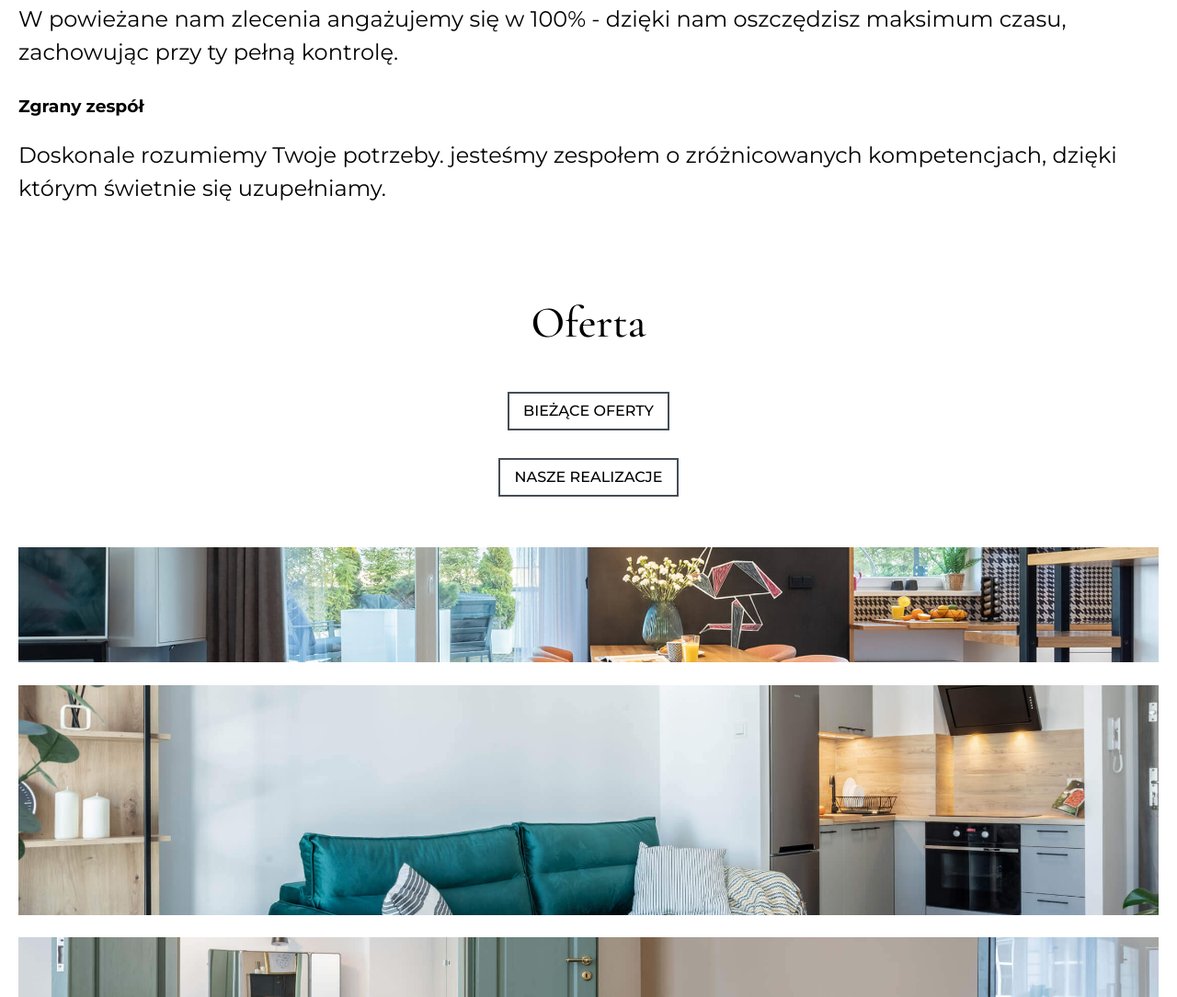
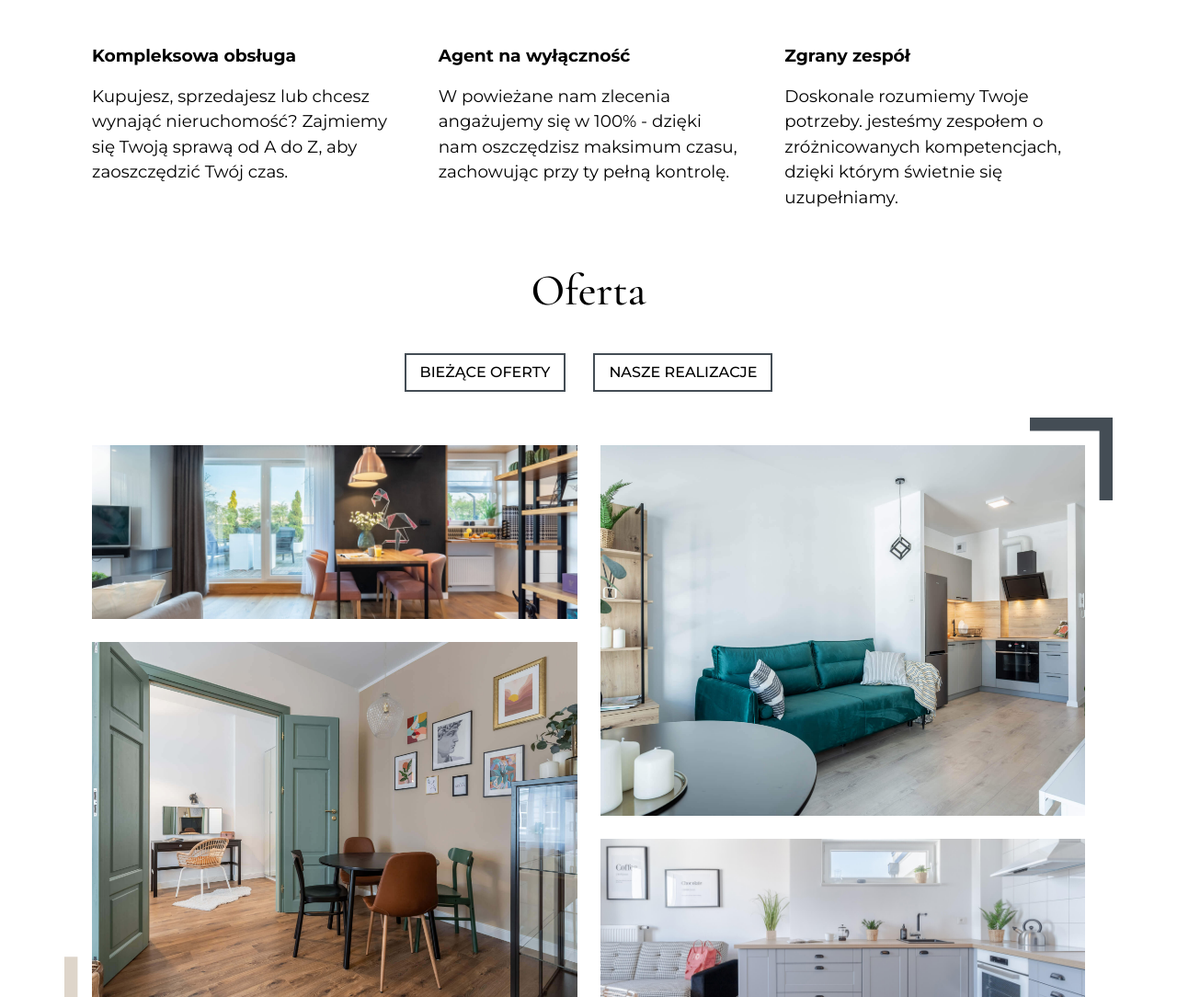
Before and after one commit to jacmilski/modern-studio, a Gatsby site: page / in a window 1280 px wide. Shown: the part 1716-2800 px from the top of the page at 92% size. Built offline with nearby package versions, Linux system fonts and the light colour scheme; Gatsby itself is replaced by a stand-in of ours.

Commit message:
Homepage desktop fimal

```diff
--- a/src/assets/styles/pages/HomePage.styles.jsx
+++ b/src/assets/styles/pages/HomePage.styles.jsx
@@ -3,6 +3,7 @@ import React from 'react';
 import { Link } from 'gatsby';
 import styled from 'styled-components';
 import ArrowIcon from '../arrow.svg';
+import HighLightedHeading from '../../../components/HighLightedHeading/HighLightedHeading';
 
 export const Hero = styled(({ image, ...props }) => <div {...props} />)`
   width: 100%;
@@ -22,6 +23,12 @@ export const HeroHeading = styled.h1`
   font-size: ${({ theme }) => theme.font.size.headingMobile};
   margin: 0;
   text-shadow: ${({ theme }) => theme.font.shadow};
+
+  ${({ theme }) => theme.mq.desktop} {
+    font-size: ${({ theme }) => theme.font.size.heading};
+    max-width: 500px;
+    text-align: center;
+  }
 `;
 
 export const HeroParagraph = styled.p`
@@ -31,20 +38,40 @@ export const HeroParagraph = styled.p`
 
 export const ContentWrapper = styled.div`
   padding: 0 20px;
+
+  ${({ theme }) => theme.mq.desktop} {
+    max-width: 1600px;
+    margin: 0 auto;
+    padding: 0 100px;
+  }
 `;
 
 const StyledSection = styled.section`
     margin: 100px 0;
+
+    ${({ theme }) => theme.mq.desktop} {
+      margin: 100px 0;
+    }
 `;
 
 export const WelcomeSection = styled(StyledSection)`
   padding: 0 20px;
+
+  ${({ theme }) => theme.mq.desktop} {
+    margin: 180px 0 100px;
+    padding: 20px 20px 0;
+    width: 100%;
+    position: relative;
+    display: flex;
+    justify-content: space-between;
+  }
 `;
 
 export const WelcomeSectionContent = styled.div`
   position: relative;
   background-color: ${({ theme }) => theme.color.black};
   padding: 30px 20px;
+
 
   h2 {
     margin: 0 0 20px 0;
@@ -54,7 +81,7 @@ export const WelcomeSectionContent = styled.div`
   }
 
   p {
-    font-size: 1.2rem; /* ${({ theme }) => theme.font.size.paragraph}; */
+    font-size: ${({ theme }) => theme.font.size.paragraph};
     color: white;
   }
 
@@ -64,6 +91,23 @@ export const WelcomeSectionContent = styled.div`
     color: theme.color.black,
   })};
 
+  ${({ theme }) => theme.mq.desktop} {
+    position: absolute;
+    width: 55%;
+    height: auto;
+    top: 10vh;
+    right: 20px;
+    padding: 50px;
+
+    h2 {
+      font-size: ${({ theme }) => theme.font.size.headingSmall};
+    }
+
+    p {
+      font-size: ${({ theme }) => theme.font.size.paragraph};
+      color: white;
+    }
+  }
 `;
 
 export const WelcomeSectionImage = styled(({ image, ...props }) => <div {...props} />)`
@@ -75,16 +119,30 @@ export const WelcomeSectionImage = styled(({ image, ...props }) => <div {...prop
   background-image: url(${({ image }) => image});
   background-size: cover;
   background-repeat: no-repeat;
-  background-position: 100%;
+  background-position: 0 80%;
 
   ${({ theme }) => theme.effect.corner({
     position: 'leftBottom',
     size: '70px',
     color: theme.color.beige,
   })};
+
+  ${({ theme }) => theme.mq.desktop} {
+    z-index: -1;
+    width: 80%;
+    height: 500px;
+    top: -100px;
+  }
 `;
 
-export const AdvantagesSection = styled(StyledSection)``;
+export const AdvantagesSection = styled(StyledSection)`
+  margin-bottom: 0;
+  ${({ theme }) => theme.mq.desktop} {
+    display: flex;
+    flex-direction: column;
+    align-items: center;
+  }
+`;
 
 export const StyledList = styled.ul`
   padding: 0;
@@ -99,17 +157,47 @@ export const StyledList = styled.ul`
     font-weight: 700;
     margin: 0;
   }
-  `;
 
-export const ShowcaseSection = styled(StyledSection)`
-    h2 {
-      font-size: ${({ theme }) => theme.font.size.headingMobile};
-      text-align: center;
-      margin: 30px 0;
+  p {
+    font-size: ${({ theme }) => theme.font.size.paragraph};
+  }
+
+  ${({ theme }) => theme.mq.desktop} {
+    display: grid;
+    grid-template-columns: repeat(3, 1fr);
+    grid-gap: 50px;
+  }
+`;
+
+export const StyledLinkButton = styled(Link)`
+  font-family: ${({ theme }) => theme.font.family.montserrat};
+  font-size: ${({ theme }) => theme.font.size.paragraph};
+  color: ${({ theme }) => theme.color.black};
+  text-decoration: underline;
+  display: inline-block;
+  margin: 5px 0 10px;
+`;
+
+export const ServicesSection = styled(StyledSection)`
+  ${({ theme }) => theme.mq.desktop} {
+    display: grid;
+    grid-template-columns: 1fr 1fr;
+    grid-gap: 0 50px;
+
+    & > p {
+      max-width: 450px;
+      font-size: ${({ theme }) => theme.font.size.paragraph};
+      align-self: center;
     }
-  `;
 
-export const TeamSection = styled(StyledSection)``;
+    ${StyledList} {
+      display: grid;
+      grid-template-columns: repeat(4, 1fr);
+      grid-row: 2 / 2;
+      grid-column: 1 / 3;
+    }
+  }
+`;
 
 export const StyledLinkButtonWrapper = styled.div`
   display: flex;
@@ -117,7 +205,7 @@ export const StyledLinkButtonWrapper = styled.div`
   height: 50px;
   justify-content: flex-start;
   align-items: center;
-`;
+  `;
 
 export const TeamImage = styled(({ image, ...props }) => <div {...props} />)`
   position: relative;
@@ -127,17 +215,57 @@ export const TeamImage = styled(({ image, ...props }) => <div {...props} />)`
   background-image: url(${({ image }) => image});
   background-repeat: no-repeat;
   background-size: cover;
+  `;
 
-    &::after {
-    position: absolute;
-    top: -20px;
-    right: -20px;
-    width: 70px;
-    height: 70px;
-    content: '';
-    clip-path: polygon(0 0, 100% 0, 100% 100%, 84% 100%, 84% 16%, 0 16%);
-    background-color: ${({ theme }) => theme.color.black};
+export const TeamSection = styled(StyledSection)`
+
+  ${TeamImage}:last-child {
+    display: none;
   }
+
+  ${({ theme }) => theme.mq.desktop} {
+    display: grid;
+    grid-template-columns: 1fr 1fr;
+    grid-template-rows: 1fr 1fr;
+    grid-gap: 50px;
+
+    div:nth-child(1) {
+      grid-column: 1 / 1;
+    }
+
+    ${TeamImage} {
+      margin: 0;
+    }
+
+    ${TeamImage}:nth-child(2) {
+      grid-column: 1 / 2;
+      grid-row: 2 / 3;
+      width: 50%;
+      justify-self: end;
+
+      ${({ theme }) => theme.effect.corner({
+    position: 'leftBottom',
+    size: '100px',
+    distance: '-30px',
+    color: theme.color.black,
+  })};
+    }
+
+    ${TeamImage}:last-child {
+      height: 100%;
+      grid-row: 1 / 3;
+      grid-column: 2 / 3;
+      display: block;
+
+      ${({ theme }) => theme.effect.corner({
+    position: 'rightTop',
+    size: '100px',
+    distance: '-30px',
+    color: theme.color.beige,
+  })};
+    }
+  }
+
 `;
 
 export const StyledButton = styled(({ isCentered, ...props }) => <button {...props} />)`
@@ -149,20 +277,7 @@ export const StyledButton = styled(({ isCentered, ...props }) => <button {...pro
   padding: 10px 15px;
   text-transform: uppercase;
   display: block;
-  margin: ${({ isCentered }) => (isCentered ? '15px auto' : '15px 0')};
-`;
-
-export const ShowcaseButtonsContainer = styled.div`
-  width: 100%;
-  display: flex;
-  flex-direction: column;
-`;
-
-export const StyledLinkButton = styled(Link)`
-  font-family: ${({ theme }) => theme.font.family.montserrat};
-  font-size: ${({ theme }) => theme.font.size.paragraph};
-  color: ${({ theme }) => theme.color.black};
-  text-decoration: underline;
+  margin: 8px 15px;
 `;
 
 export const StyledArrowIcon = styled(ArrowIcon)`
@@ -175,10 +290,120 @@ export const StyledArrowIcon = styled(ArrowIcon)`
   }
 `;
 
-export const ReviewSection = styled(StyledSection)``;
+export const ReviewSection = styled(StyledSection)`
+  ${({ theme }) => theme.mq.desktop} {
+    display: grid;
+    grid-template-columns: 1fr 1fr;
+    grid-gap: 120px;
+
+    div:first-child {
+      grid-row: 1 / 1;
+      grid-column: 2 / 3;
+      align-self: center;
+
+      h2 {
+        max-width: 300px;
+        margin: 0;
+      }
+    }
+
+    div:last-child {
+      grid-row: 1 / 1;
+      grid-column: 1 / 2;
+    }
+  }
+`;
+
+export const StyledReview = styled.div`
+  border: 1px solid ${({ theme }) => theme.color.steel};
+  padding: 40px 40px 30px;
+  margin: 30px;
+
+  p:first-child {
+    font-size: ${({ theme }) => theme.font.size.paragraph};
+  }
+
+  p:last-child {
+    margin-top: 30px;
+    font-weight: 700;
+  }
+`;
+
+export const ShowcaseButtonsContainer = styled.div`
+  width: 100%;
+  display: flex;
+  flex-direction: column;
+`;
+
+export const ShowcaseSection = styled(StyledSection)`
+    h2 {
+      font-size: ${({ theme }) => theme.font.size.headingMobile};
+      text-align: center;
+      margin: 30px 0 10px;
+    }
+
+    ${ShowcaseButtonsContainer} {
+      display: flex;
+      flex-direction: column;
+    }
+
+    ${({ theme }) => theme.mq.desktop} {
+      margin-top: -5px;
+      h2 {
+        margin: 0;
+      }
+
+      ${ShowcaseButtonsContainer} {
+        display: flex;
+        flex-direction: row;
+        justify-content: center;
+        margin-top: 30px;
+      }
+    }
+`;
 
 export const ShowcaseGallery = styled.div`
-  margin: 30px 0;
+  margin: 25px 0 50px;
+  position: relative;
+
+  ${({ theme }) => theme.mq.desktop} {
+    display: grid;
+    grid-template-columns: 1fr 1fr;
+    grid-template-rows: 1fr 1fr 1fr;
+    grid-gap: 25px;
+    margin: 50px 0;
+
+    ${({ theme }) => theme.effect.corner({
+    position: 'rightTop',
+    size: '90px',
+    distance: '-30px',
+    color: theme.color.black,
+    pseudoelement: 'after',
+  })};
+
+    ${({ theme }) => theme.effect.corner({
+    position: 'leftBottom',
+    size: '90px',
+    distance: '-30px',
+    color: theme.color.beige,
+    pseudoelement: 'before',
+  })};
+  }
+
+
+  img:nth-child(1) {
+    grid-row: 1 / 2;
+  }
+  img:nth-child(2) {
+    grid-row: 1 / 3;
+  }
+  img:nth-child(3) {
+    grid-row: 2 / 4;
+  }
+  img:nth-child(4) {
+    grid-row: 3 / 4;
+  }
+
 `;
 
 export const ShowcaseImage = styled(({ isBig, ...props }) => <img alt="" {...props} />)`
@@ -186,9 +411,13 @@ export const ShowcaseImage = styled(({ isBig, ...props }) => <img alt="" {...pro
   height: ${({ isBig }) => (isBig ? '250px' : '125px')};
   object-fit: cover;
   margin: 10px 0;
+
+  ${({ theme }) => theme.mq.desktop} {
+    height: 100%;
+    margin: 0;
+  }
 `;
 
-export const ServicesSection = styled(StyledSection)``;
 export const ContactForm = styled.form`
   display: flex;
   flex-direction: column;
@@ -210,4 +439,14 @@ export const ContactForm = styled.form`
   textarea {
     min-height: 200px;
   }
+
+  ${({ theme }) => theme.mq.desktop} {
+    max-width: 400px;
+    margin: 0 auto;
+
+    h3 {
+      max-width: 300px;
+      margin: 30px auto;
+    }
+  }
 `;
--- a/src/assets/styles/theme.js
+++ b/src/assets/styles/theme.js
@@ -18,10 +18,10 @@ const theme = {
   font: {
     shadow: '5px 5px 10px hsla(0, 0%, 0%,0.15)',
     size: {
-      heading: '5rem',
+      heading: '3.5rem',
       headingMobile: '3rem', /* its main, was 5.3rem */
-      headingSmall: '2.8rem', /* its main, was 4.2 */
-      paragraph: '1.5rem',
+      headingSmall: '2.4rem', /* its main, was 4.2 */
+      paragraph: '1.15rem',
       caption: '1.35rem',
       mobileMenu: '1.6rem', /* its main - was 2.1 */
       button: '1.2rem',
@@ -44,9 +44,13 @@ const theme = {
      * @param {('leftTop' | 'rightTop' | 'leftBottom' | 'rightBottom' )} position
      * @param size
      * @param color
+     * @param {('before' | 'after')} pseudoelement
+     * @param distance
       */
-    corner: ({ position = 'leftTop', size = '70px', color = theme.color.black }) => css`
-      &::after {
+    corner: ({
+      position = 'leftTop', size = '70px', distance = '-20px', color = theme.color.black, pseudoelement = 'after',
+    }) => css`
+      &::${pseudoelement} {
         position: absolute;
         width: ${size};
         height: ${size};
@@ -57,26 +61,26 @@ const theme = {
       case 'leftTop':
         return css`
           clip-path: polygon(0 0, 100 % 0, 100 % 100 %, 84 % 100 %, 84 % 16 %, 0 16 %);
-          left: -20px;
-          top: -20px;
+          left: ${distance};
+          top: ${distance};
           `;
       case 'rightTop':
         return css`
           clip-path: polygon(0 0, 100% 0, 100% 100%, 84% 100%, 84% 16%, 0 16%);
-          right: -20px;
-          top: -20px;
+          right: ${distance};
+          top: ${distance};
           `;
       case 'leftBottom':
         return css`
           clip-path: polygon(0 0, 16% 0, 16% 84%, 100% 84%, 100% 100%, 0 100%);
-          left: -20px;
-          bottom: -20px;
+          left: ${distance};
+          bottom: ${distance};
           `;
       case 'rightBottom':
         return css`
           clip-path: polygon(84% 0, 100% 0, 100% 100%, 0 100%, 0 84%, 84% 84%);
-          right: -20px;
-          bottom: -20px;
+          right: ${distance};
+          bottom: ${distance};
           `;
       default:
         return {};
--- a/src/components/HighLightedHeading/HighLightedHeading.jsx
+++ b/src/components/HighLightedHeading/HighLightedHeading.jsx
@@ -16,6 +16,18 @@ export const StyledHeading = styled.div`
       background-color: ${({ theme }) => theme.color.beige};
       z-index: -1;
     }
+
+    ${({ theme }) => theme.mq.desktop} {
+      &::before {
+      content: '';
+      width: 50%;
+      height: calc(${({ theme }) => theme.font.size.headingSmall} * 1.5);
+      top: calc(-${({ theme }) => theme.font.size.headingSmall} / 6);
+      left: -5%;
+      background-color: ${({ theme }) => theme.color.beige};
+      z-index: -1;
+    }
+    }
 `;
 
 const HighLightedHeading = ({ level, children }) => (
```
Also changed, not shown: src/pages/index.jsx (+18 -6 lines).
